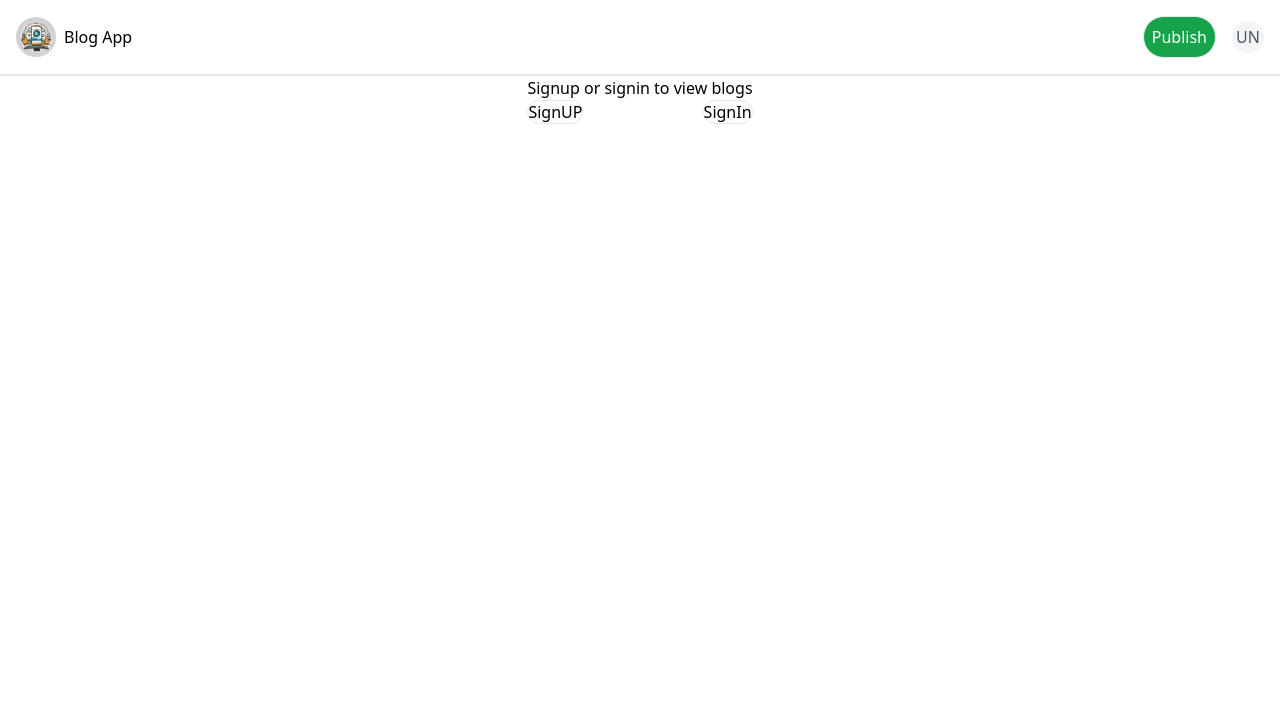
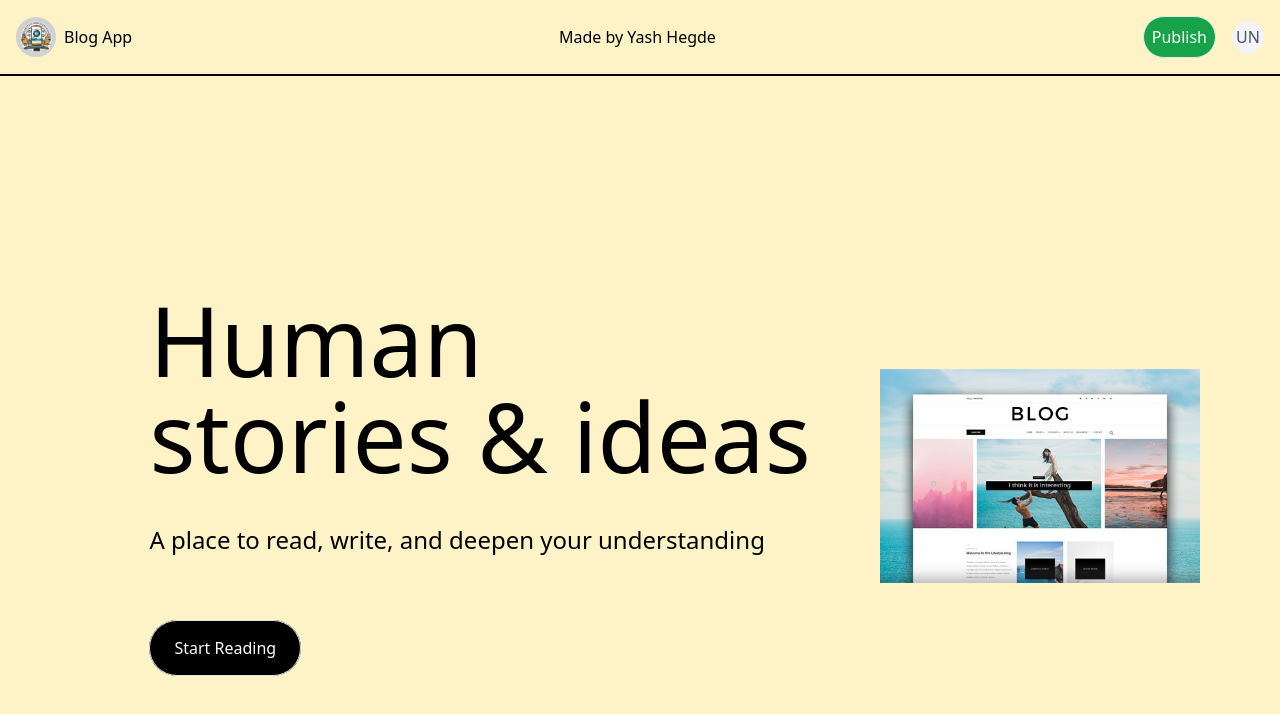
Before and after one commit to Yh010/BlogApp, a React (Vite) app in the folder frontend/: page / in a window 1280 px wide. Shown: the top 714 px of the page. Built offline with nearby package versions, Linux system fonts and the light colour scheme.

Commit message:
navbar+ landing page

```diff
--- a/frontend/src/components/Navbar.tsx
+++ b/frontend/src/components/Navbar.tsx
@@ -4,13 +4,14 @@ import { PublishButton } from "./PublishButton";
 import { UserProfileIcon } from "./UserProfile/UserProfileIcon";
 export const Navbar = () => {
   return (
-    <div className="border-b-2 flex justify-between p-4">
+    <div className="bg-amber-100 border-b-2 border-black flex justify-between p-4">
       <Link className="flex justify items-center space-x-2" to={"/blogs"}>
         <div>
           <img className="h-10 w-10 rounded-full" src={logo} />
         </div>
         <div>Blog App</div>
       </Link>
+      <div className="flex justify items-center">Made by Yash Hegde</div>
 
       <div className="flex justify items-center space-x-4">
         <div>
--- a/frontend/src/pages/LandingPage.tsx
+++ b/frontend/src/pages/LandingPage.tsx
@@ -1,21 +1,32 @@
 import { Link } from "react-router-dom";
-
+import blogImg from "../assets/website-blog.jpg";
 export const LnadingPage = () => {
   return (
-    <div className="h-screen flex justify-center">
-      <div>
-        <div>Signup or signin to view blogs</div>
-        <div className="flex justify-between space-x-4">
-          <div>
-            <Link className="border rounded-full" to={"/signup"}>
-              SignUP
-            </Link>
+    <div>
+      <div className="h-screen flex bg-amber-100">
+        <div className="w-3/4 flex items-center justify-center">
+          <div className="text-center">
+            <div className="text-8xl text-start">
+              Human <p>stories & ideas</p>
+            </div>
+            <div className="text-2xl mt-10 text-start">
+              A place to read, write, and deepen your understanding
+            </div>
+
+            <div className="flex justify-between space-x-4 mt-20">
+              <div>
+                <Link
+                  className="border rounded-full py-4 px-6 bg-black text-white"
+                  to={"/signup"}
+                >
+                  Start Reading
+                </Link>
+              </div>
+            </div>
           </div>
-          <div>
-            <Link className="border rounded-full" to={"/signin"}>
-              SignIn
-            </Link>
-          </div>
+        </div>
+        <div className="w-1/4 flex items-center justify-center">
+          <img className="mr-40" src={blogImg} />
         </div>
       </div>
     </div>
```
Also changed, not shown: frontend/src/assets/website-blog.jpg (added).
